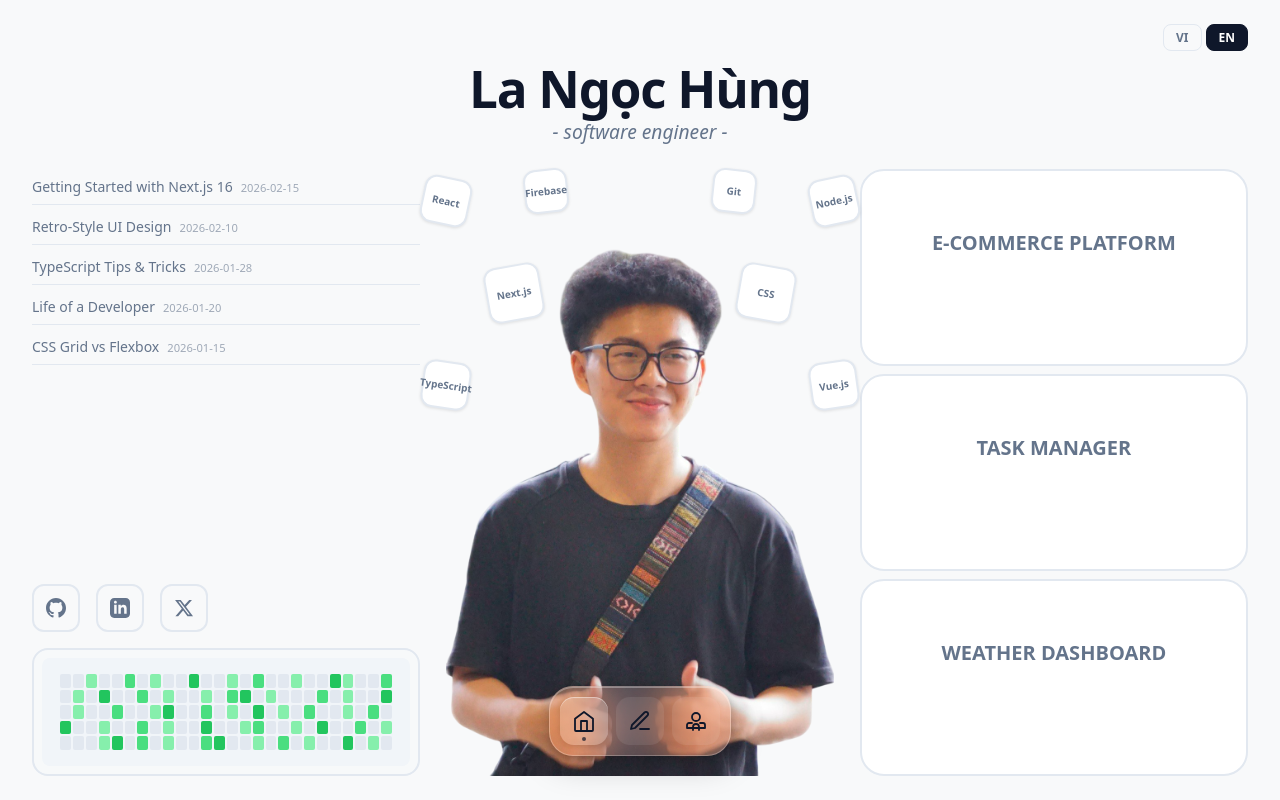
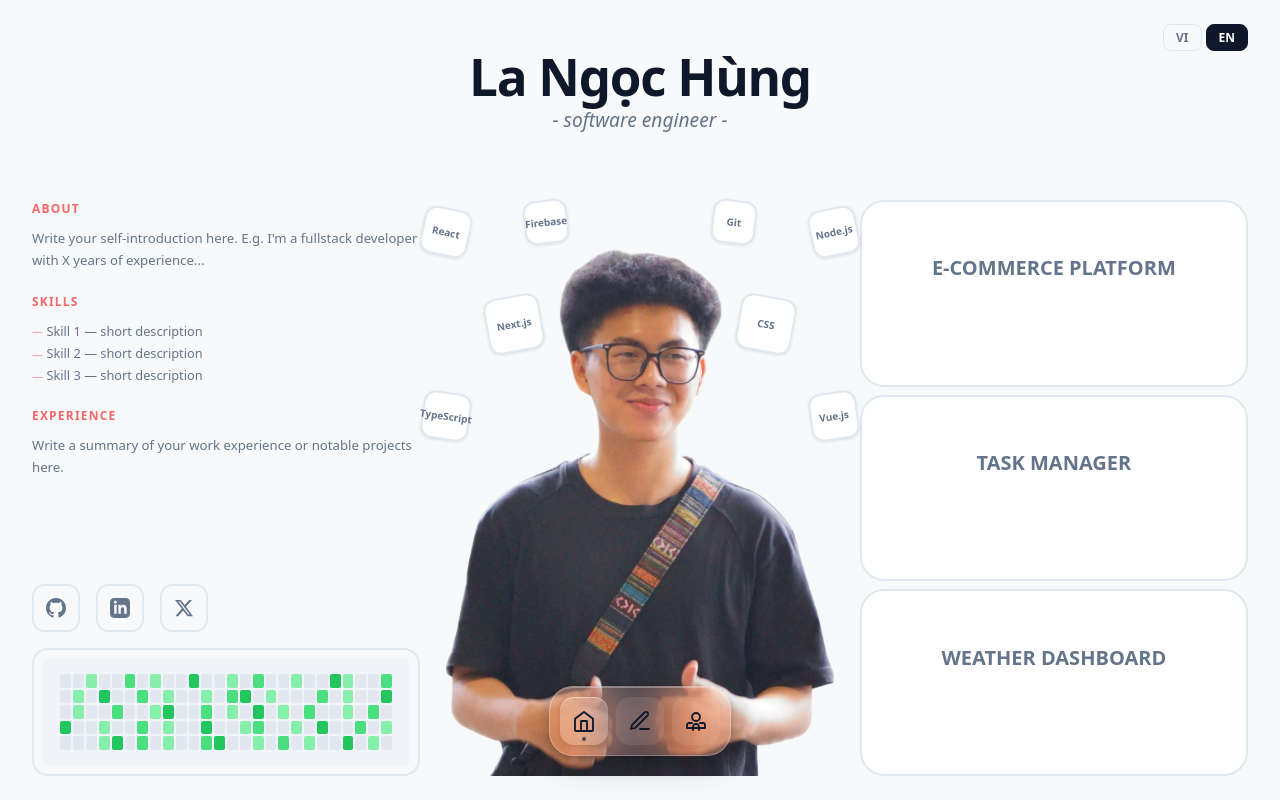
Before and after one commit to langochungdev/portfolio-nextjs, a Next.js app: page /en in a window 1280 px wide. Built offline with nearby package versions, Linux system fonts and the light colour scheme.

Commit message:
feat: update ArticlesSection to display bio content and restructure styles; add articles and bio content types

```diff
--- a/app/[lang]/(home)/component/ArticlesSection.tsx
+++ b/app/[lang]/(home)/component/ArticlesSection.tsx
@@ -1,26 +1,28 @@
 "use client";
 
-import Link from "next/link";
 import { useDictionary } from "@/app/[lang]/_shared/DictionaryProvider";
-import { blogPosts } from "@/lib/mock/blog";
+import { bio, type BioBlock } from "@/lib/content/bio";
 import styles from "@/app/style/home/ArticlesSection.module.css";
 
 export function ArticlesSection() {
-  const { dictionary: dict, locale } = useDictionary();
-  const recentPosts = blogPosts.slice(0, 5);
+  const { locale } = useDictionary();
+  const content: BioBlock[] = bio[locale];
 
   return (
-    <section>
-      <ul className={styles.articleList}>
-        {recentPosts.map((post) => (
-          <li key={post.id}>
-            <Link href={`/${locale}/blog`} className={styles.articleLink}>
-              {post.title[locale]}
-              <span className={styles.articleDate}>{post.date}</span>
-            </Link>
-          </li>
-        ))}
-      </ul>
+    <section className={styles.section}>
+      {content.map((block: BioBlock, i: number) =>
+        block.type === "heading" ? (
+          <h2 key={i} className={styles.heading}>{block.text}</h2>
+        ) : block.type === "paragraph" ? (
+          <p key={i} className={styles.paragraph}>{block.text}</p>
+        ) : block.type === "list" ? (
+          <ul key={i} className={styles.list}>
+            {block.items.map((item: string, j: number) => (
+              <li key={j} className={styles.listItem}>{item}</li>
+            ))}
+          </ul>
+        ) : null
+      )}
     </section>
   );
 }
--- a/app/[lang]/(home)/page.tsx
+++ b/app/[lang]/(home)/page.tsx
@@ -19,8 +19,10 @@ export default function HomePage() {
         <div className={styles.headerTop}>
           <LanguageSwitcher />
         </div>
-        <h1 className={styles.title}>La Ngọc Hùng</h1>
-        <p className={styles.subtitle}>{dict.home.subtitle}</p>
+        <div className={styles.headerCenter}>
+          <h1 className={styles.title}>La Ngọc Hùng</h1>
+          <p className={styles.subtitle}>{dict.home.subtitle}</p>
+        </div>
       </header>
 
       <div className={styles.grid}>
--- a/app/style/home/ArticlesSection.module.css
+++ b/app/style/home/ArticlesSection.module.css
@@ -1,41 +1,53 @@
-.sectionTitle {
-    font-size: 0.875rem;
+.section {
+    display: flex;
+    flex-direction: column;
+    gap: 0.6rem;
+}
+
+.heading {
+    font-size: 0.75rem;
     font-weight: 700;
     text-transform: uppercase;
     letter-spacing: 0.1em;
     color: var(--color-accent);
-    margin-bottom: 0.75rem;
-    opacity: 0.7;
-    flex-shrink: 0;
+    margin: 0.75rem 0 0.1rem 0;
+    opacity: 0.8;
 }
 
-.articleList {
+.heading:first-child {
+    margin-top: 0;
+}
+
+.paragraph {
+    font-size: 0.825rem;
+    color: var(--color-text-muted);
+    line-height: 1.65;
+    margin: 0;
+}
+
+.list {
+    list-style: none;
+    margin: 0;
+    padding: 0;
     display: flex;
     flex-direction: column;
-    gap: 0.25rem;
-    list-style: none;
-    overflow: hidden;
+    gap: 0.2rem;
 }
 
-.articleLink {
-    display: block;
-    font-size: 0.875rem;
+.listItem {
+    font-size: 0.8rem;
     color: var(--color-text-muted);
-    padding: 0.5rem 0;
-    border-bottom: 1px solid var(--color-border);
-    transition: color 0.2s ease;
-    overflow: hidden;
-    text-overflow: ellipsis;
-    white-space: nowrap;
+    line-height: 1.5;
+    padding-left: 0.9rem;
+    position: relative;
 }
 
-.articleLink:hover {
-    color: var(--color-text);
+.listItem::before {
+    content: '—';
+    position: absolute;
+    left: 0;
+    color: var(--color-accent);
+    opacity: 0.5;
+    font-size: 0.7rem;
+    top: 0.15em;
 }
-
-.articleDate {
-    font-size: 0.7rem;
-    color: var(--color-text-muted);
-    opacity: 0.6;
-    margin-left: 0.5rem;
-}
--- a/app/style/home/page.module.css
+++ b/app/style/home/page.module.css
@@ -9,15 +9,26 @@
 }
 
 .header {
-    text-align: center;
-    flex-shrink: 0;
-    margin-bottom: 1.5rem;
+    display: flex;
+    flex-direction: column;
+    flex: 0 0 22vh;
+    min-height: 0;
 }
 
 .headerTop {
     display: flex;
     justify-content: flex-end;
-    margin-bottom: 0.75rem;
+    flex-shrink: 0;
+}
+
+.headerCenter {
+    flex: 1;
+    display: flex;
+    flex-direction: column;
+    justify-content: center;
+    align-items: center;
+    text-align: center;
+    padding-bottom: 2.5rem;
 }
 
 .title {
--- a/app/style/shared/LanguageSwitcher.module.css
+++ b/app/style/shared/LanguageSwitcher.module.css
@@ -1,4 +1,8 @@
 .langSwitcher {
+    position: fixed;
+    top: 1.5rem;
+    right: 2rem;
+    z-index: 100;
     display: flex;
     gap: 0.25rem;
 }
--- /dev/null
+++ b/lib/content/bio.ts
@@ -0,0 +1,67 @@
+export type BioBlock =
+  | { type: "heading"; text: string }
+  | { type: "paragraph"; text: string }
+  | { type: "list"; items: string[] };
+
+export const bio: Record<"vi" | "en", BioBlock[]> = {
+  vi: [
+    {
+      type: "heading",
+      text: "Về tôi",
+    },
+    {
+      type: "paragraph",
+      text: "Viết đoạn giới thiệu bản thân của bạn ở đây. Ví dụ: tôi là lập trình viên fullstack với X năm kinh nghiệm...",
+    },
+    {
+      type: "heading",
+      text: "Kỹ năng",
+    },
+    {
+      type: "list",
+      items: [
+        "Kỹ năng 1 — mô tả ngắn",
+        "Kỹ năng 2 — mô tả ngắn",
+        "Kỹ năng 3 — mô tả ngắn",
+      ],
+    },
+    {
+      type: "heading",
+      text: "Kinh nghiệm",
+    },
+    {
+      type: "paragraph",
+      text: "Viết tóm tắt kinh nghiệm làm việc hoặc dự án nổi bật ở đây.",
+    },
+  ],
+  en: [
+    {
+      type: "heading",
+      text: "About",
+    },
+    {
+      type: "paragraph",
+      text: "Write your self-introduction here. E.g. I'm a fullstack developer with X years of experience...",
+    },
+    {
+      type: "heading",
+      text: "Skills",
+    },
+    {
+      type: "list",
+      items: [
+        "Skill 1 — short description",
+        "Skill 2 — short description",
+        "Skill 3 — short description",
+      ],
+    },
+    {
+      type: "heading",
+      text: "Experience",
+    },
+    {
+      type: "paragraph",
+      text: "Write a summary of your work experience or notable projects here.",
+    },
+  ],
+};
```
Also changed, not shown: lib/content/articles.ts (added, +53 -0 lines).
